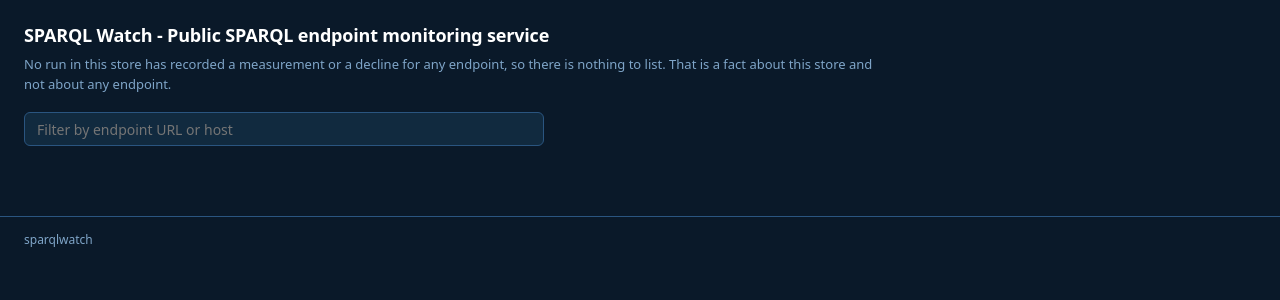
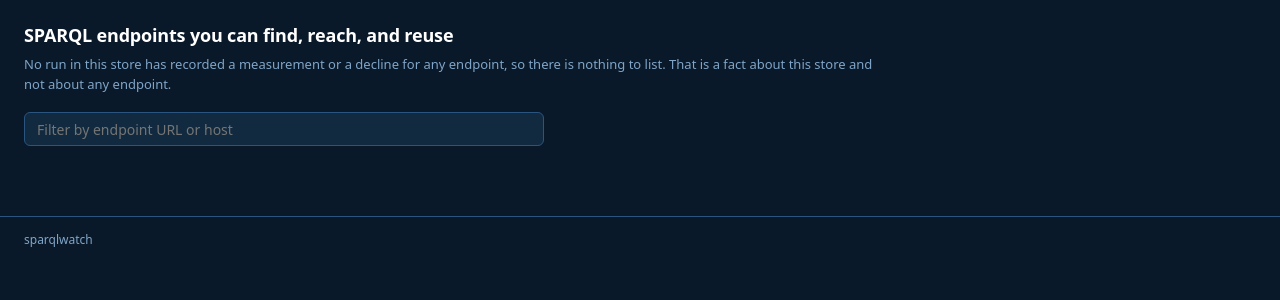
Before and after one commit to MaastrichtU-IDS/sparqlwatch, a Python web app: template web/templates/index.html in a window 1280 px wide. Shown: the part 47-347 px from the top of the page. Run offline with Jinja, Linux system fonts and the light colour scheme; the template is opened without the code that fills it, so the values that code supplies are empty.

Commit message:
Say what the site is for, in the slot that has held nothing since August
The heading named the mechanism -- "Public SPARQL endpoint monitoring service"
-- which tells a visitor what this does to endpoints rather than what it does
for them. The sentence under it was removed on 2026-08-28 and never replaced,
so the page opened with no statement of benefit at all and went straight into
panels explaining its own vocabulary. That is the wrong order, and it is most
of why those panels felt like they needed to be there.

FIND, REACH, REUSE are Findable, Accessible and Reusable in words a reader who
has never met FAIR still understands. The registry is the point: somebody
looking for an endpoint they can build on should be able to find one here, and
a provider should be able to see what stands between theirs and being reused.

One sentence, two audiences. A consumer reads the first half and picks an
endpoint; a provider reads the second and gets a to-do list. "Measured rather
than asserted" is the whole difference between this and a catalogue, and it is
not a boast: five of the nine urls the DBpedia KG catalogue declares did not
serve SPARQL when we probed them on 2026-09-14.

425 web tests.

Co-Authored-By: Claude Opus 5 <noreply@anthropic.com>

```diff
--- a/web/templates/index.html
+++ b/web/templates/index.html
@@ -408,9 +408,22 @@
     <a href="{{ docs_path }}" data-nav="docs">docs</a>
 </header>
 <main>
-  <h1>SPARQL Watch - Public SPARQL endpoint monitoring service</h1>
+  {# FIND, REACH, REUSE are Findable, Accessible and Reusable, in the words a
+     reader who has never heard of FAIR still understands. The heading named the
+     mechanism ("monitoring service") until 2026-09-14, which told a visitor what
+     this does to endpoints rather than what it does for them. #}
+  <h1>SPARQL endpoints you can find, reach, and reuse</h1>
   <p class="sub" data-endpoint-count="{{ endpoint_count }}" data-metric-count="{{ metric_count }}">
     {% if endpoint_count %}
+      {# The benefit, in one sentence, in the slot that held nothing between
+         2026-08-28 and 2026-09-14. Two audiences and one sentence: a consumer
+         reads the first half and picks an endpoint, a provider reads the second
+         and gets a to-do list. "Measured, not asserted" is the whole difference
+         between this and a catalogue -- five of nine urls in the DBpedia KG
+         catalogue did not serve SPARQL when we probed them. #}
+      A registry of public SPARQL endpoints, measured rather than asserted: what
+      each one holds, whether tools can reach it, and what its own description
+      leaves out.
       {# The endpoint and metric counts used to open this paragraph and were
          removed on 2026-08-27: every facet chip below now carries its own count
          and the group headings carry the denominator, so the sentence was
```
